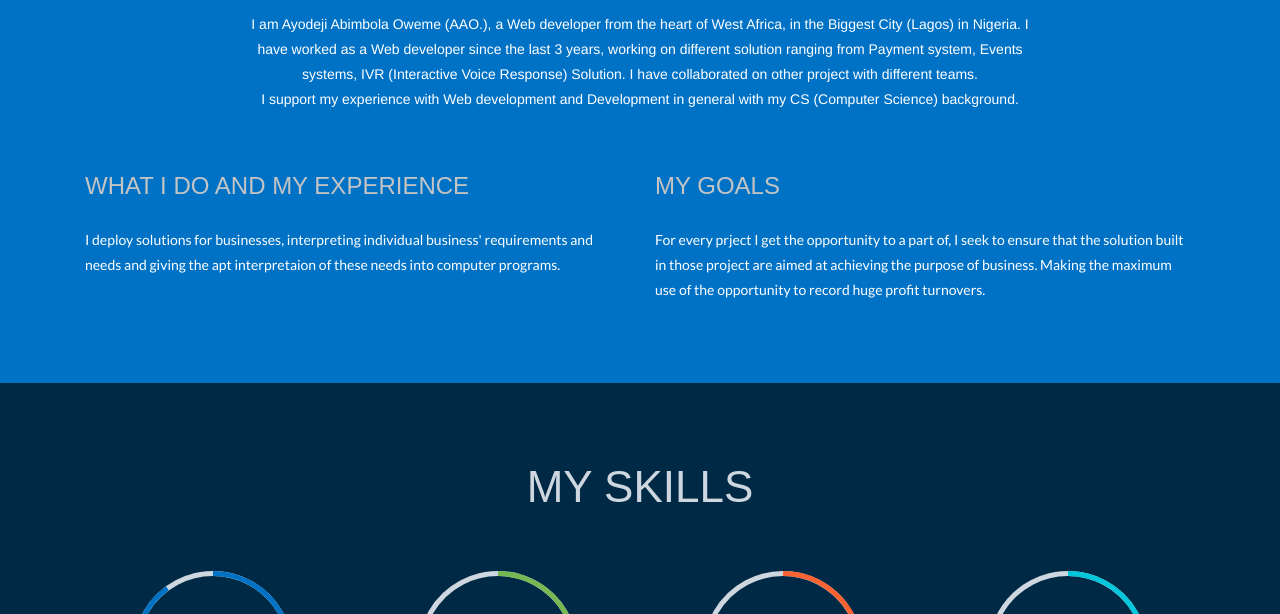
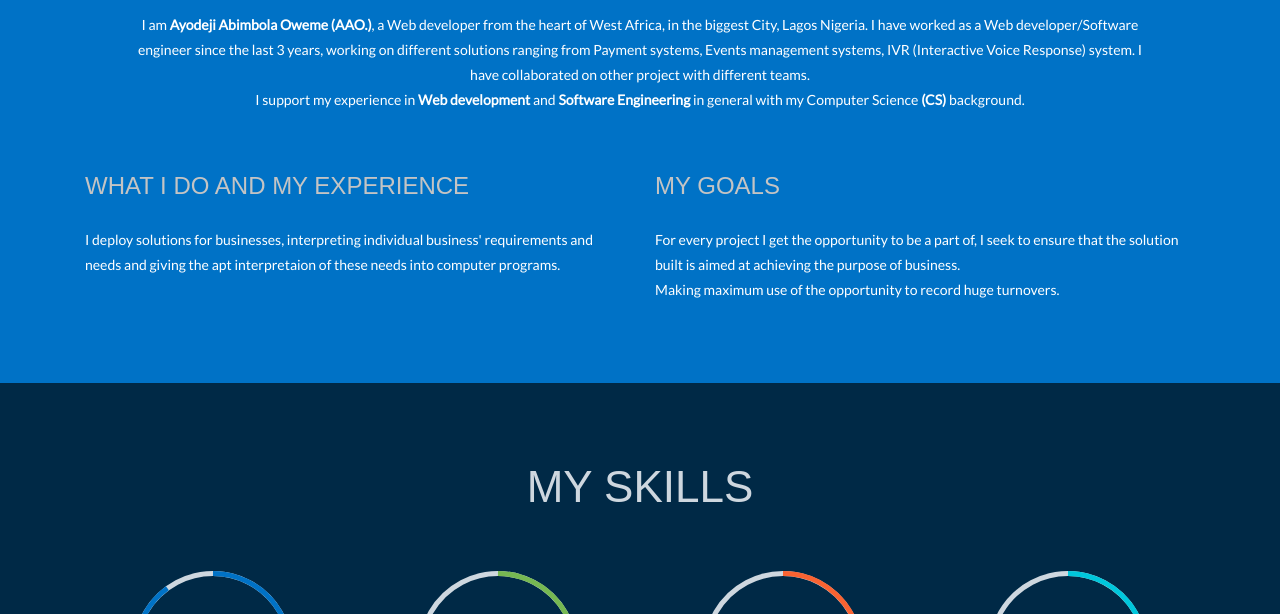
Before and after one commit to dejibimbolaAyo/dejibimbolaAyo.github.io, a plain HTML site: page index.html in a window 1280 px wide. Shown: the part 697-1311 px from the top of the page. Drawn offline with Linux system fonts and the light colour scheme; a web font is replaced by a local one.

Commit message:
Fix typographies

```diff
--- a/css/style.css
+++ b/css/style.css
@@ -236,9 +236,8 @@ width:45%;
 .view_project {
 	color: #010101;
 	font-family: "Lato";
-	font-size: 1.2em;
-	text-align: center;
-	margin: 1.1em 0 ;
+	font-size: 0.9em;
+	margin: 1.1em 0.5em ;
 }
 
 .view_project:hover
@@ -315,9 +314,10 @@ width:45%;
 }
 .about-info p {
   text-align: center;
+  font-family: 'Lato', sans-serif;
   font-size: 14px;
   color: #fff;
-  width: 71%;
+  width: 90%;
   margin: 0 auto;
   line-height: 1.8em;
 }
--- a/index.html
+++ b/index.html
@@ -8,7 +8,7 @@ License URL: http://creativecommons.org/licenses/by/3.0/
 <html>
 	<head>
 		<title>AAO | Ayodeji Abimbola Oweme</title>
-		<link rel='shortcut icon' type='image/x-icon' href='/favicon.ico' />
+		<link rel='shortcut icon' type='image/x-icon' href='favicon.ico' />
 		<!--fonts-->
 		<link href='https://fonts.googleapis.com/css?family=Jockey+One' rel='stylesheet' type='text/css'>
 		<link href='https://fonts.googleapis.com/css?family=Lato' rel='stylesheet' type='text/css'>
@@ -71,9 +71,9 @@ License URL: http://creativecommons.org/licenses/by/3.0/
 				<div class="about-info">
 					<h3>ABOUT ME</h3>
 					<!-- <h4>Who I am</h4> -->
-					<p>I am Ayodeji Abimbola Oweme (AAO.), a Web developer from the heart of West Africa, in the Biggest City (Lagos) in Nigeria. I have worked as a Web developer since the last 3 years, working on different solution ranging from Payment system, Events systems, IVR (Interactive Voice Response) Solution. I have collaborated on other project with different teams.
+					<p>I am <b>Ayodeji Abimbola Oweme (AAO.)</b>, a Web developer from the heart of West Africa, in the biggest City, Lagos Nigeria. I have worked as a Web developer/Software engineer since the last 3 years, working on different solutions ranging from Payment systems, Events management systems, IVR (Interactive Voice Response) system. I have collaborated on other project with different teams.
 						<br>
-						I support my experience with Web development and Development in general with my CS (Computer Science) background.
+						I support my experience in <b>Web development</b> and <b>Software Engineering</b> in general with my Computer Science <b>(CS)</b> background.
 					</p>
 				</div>
 				<div class="about-grids">
@@ -83,7 +83,8 @@ License URL: http://creativecommons.org/licenses/by/3.0/
 					</div>
 					<div class="col-md-6 about-grid">
 						<h4>My goals</h4>
-						<p>For every prject I get the opportunity to a part of, I seek to ensure that the solution built in those project are aimed at achieving the purpose of business. Making the maximum use of the opportunity to record huge profit turnovers.</p>
+						<p>For every project I get the opportunity to be a part of, I seek to ensure that the solution built is aimed at achieving the purpose of business.
+						<br>Making maximum use of the opportunity to record huge turnovers.</p>
 					</div>
 					<div class="clearfix"> </div>
 				</div>
@@ -211,35 +212,6 @@ License URL: http://creativecommons.org/licenses/by/3.0/
 								<a href="https://metriculate.000webhostapp.com" class="view_project">Visit page</a>
 							</li>
 						</div>
-						<!-- <div class="row">
-									<li>
-												<a href="images/portfolio/msbot.png" rel="title" class="b-link-stripe b-animate-go  thickbox">
-															<img src="images/portfolio/msbot.png" alt="Messenger Bot" />
-															<div>
-																		<h5>VIEW</h5>
-															</div>
-												</a>
-												<a href="https://f.me/whogoverns">Visit page</a>
-									</li>
-									<li>
-												<a href="images/portfolio/eventsio.png" rel="title" class="b-link-stripe b-animate-go  thickbox">
-															<img src="images/portfolio/eventsio.png" alt="event.io" />
-															<div>
-																		<h5>VIEW</h5>
-															</div>
-												</a>
-												<a href="">Under construction</a>
-									</li>
-									<li>
-												<a href="images/portfolio/clothme.png" rel="title" class="b-link-stripe b-animate-go  thickbox">
-															<img src="images/portfolio/clothme.png" alt="Clothe Me" />
-															<div>
-																		<h5>VIEW</h5>
-															</div>
-												</a>
-												<a href="https://secapay.com">Under construction</a>
-									</li>
-						</div> -->
 						<div class="clearfix"> </div>
 					</ul>
 				</section>
```
Also changed, not shown: images/loading.gif (added).
